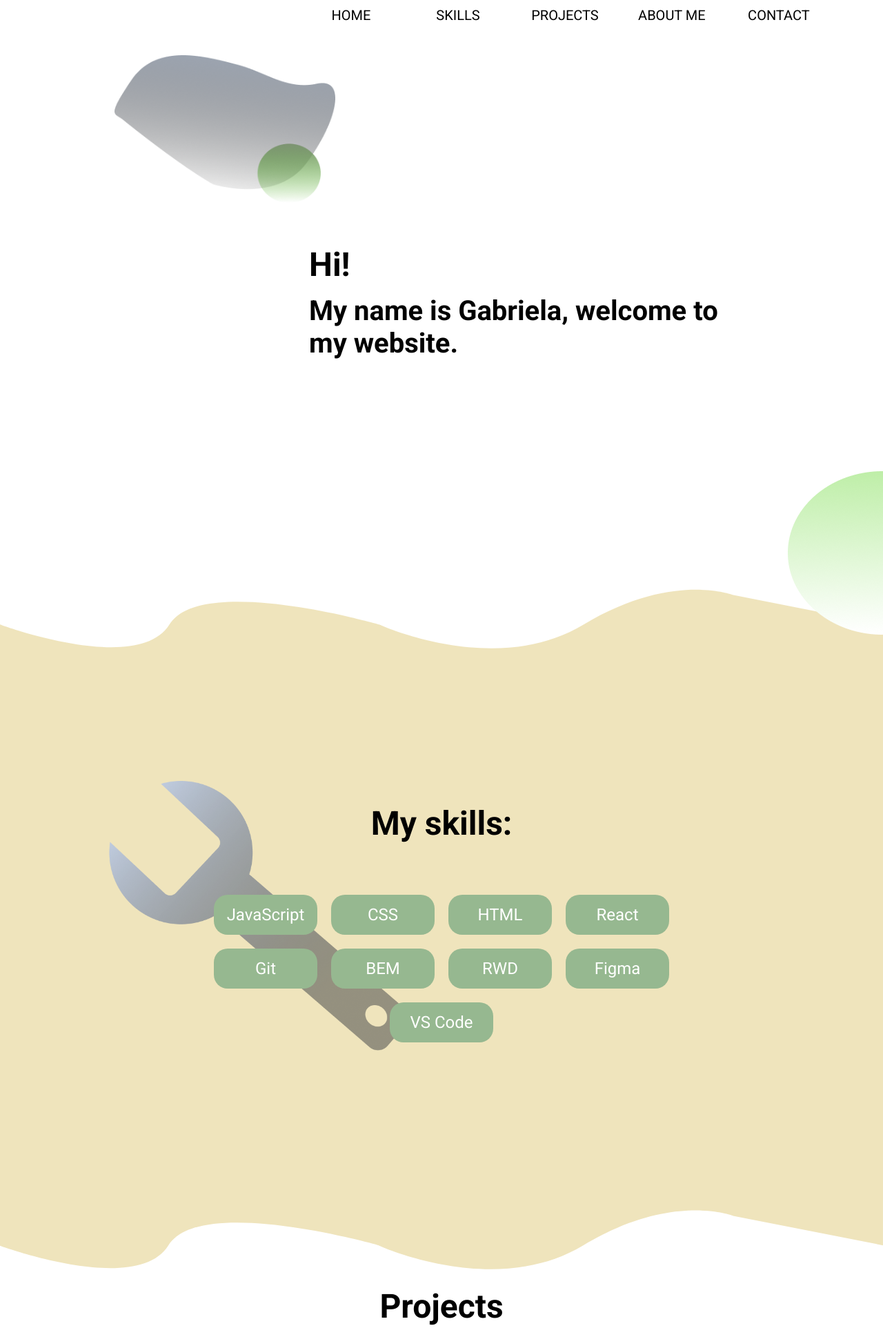
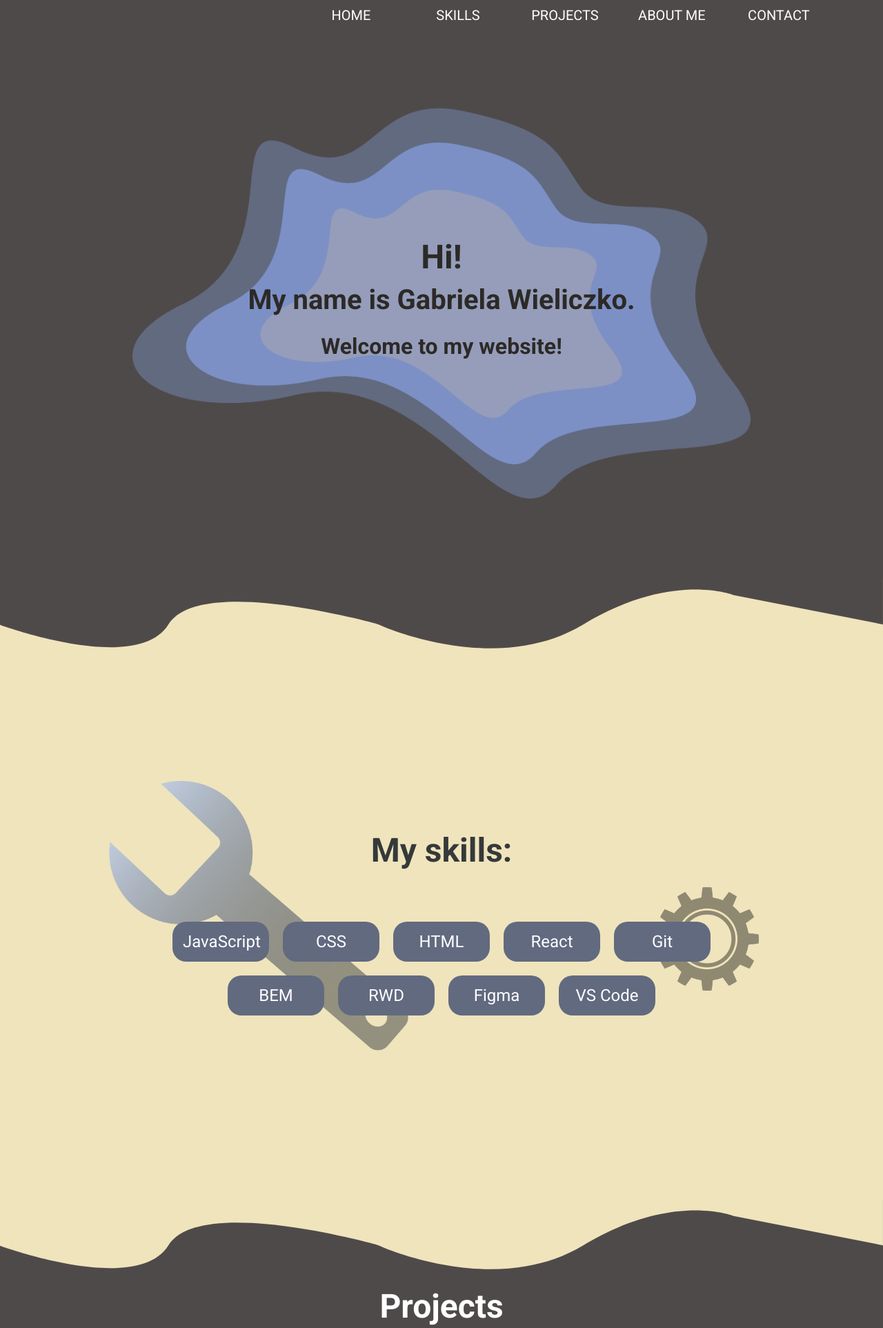
Before and after one commit to gabs505/portfolio_new_template, a PHP site: page / in a window 1280 px wide. Shown: the top 1925 px of the page at 69% size. Run offline with PHP 8.4, Linux system fonts and the light colour scheme.

```diff
--- a/index.html
+++ b/index.html
@@ -4,8 +4,8 @@
     <meta charset="UTF-8">
     <meta name="viewport" content="width=device-width, initial-scale=1.0">
     <title>Document</title>
-    <link rel="stylesheet" href="style.css">
-    <link rel="stylesheet" href="form.css">
+    <link rel="stylesheet" href="styles/style.css">
+    <link rel="stylesheet" href="styles/form.css">
     <link href="https://fonts.googleapis.com/css2?family=Roboto:wght@300;400;700&display=swap" rel="stylesheet">
 </head>
 <body>
@@ -30,13 +30,14 @@
         <div class="main-section">
             <div class="hello-content">
                 <h1 class="main-section-title">Hi!</h1>
-                <h2 class="main-section-subtitle">My name is Gabriela, welcome to my website.</h2>
+                <h2 class="main-section-subtitle">My name is Gabriela Wieliczko.</h2>
+                <p class="welcome-paragraph">Welcome to my website!</p>
 
             </div>
-            <img class="background-bubble" src="img/background-bubble.png" width="138px" height="237px">
+            <div class="main-shapes"></div>
         </div>
-        <div class="bubbles"></div>
-        <div class="ending white-ending-1"></div>
+
+        <div class="ending dark-grey-ending-2"></div>
 
         <!--SKILLS SECTION-->
         <div class="skills-section">
@@ -55,6 +56,7 @@
                     <div class="skill">Figma</div>
                     <div class="skill">VS Code</div>
 
+                    <div class="gear"></div>
                 </div>
 
 
@@ -62,7 +64,7 @@
             <div class="wrench"></div>
 
         </div>
-        <div class="ending grey-ending"></div>
+        <div class="ending grey-ending-2"></div>
 
         <!--PROJECTS SECTION-->
         <div class="projects-section">
@@ -86,7 +88,7 @@
             </div>
 
         </div>
-        <div class="ending white-ending-1"></div>
+        <div class="ending dark-grey-ending-2"></div>
 
         <!--  ABOUT-ME SECTION-->
         <div class="about-me-section">
@@ -117,12 +119,19 @@
                 </div>
                 <div class="form-wrapper">
                     <form>
-                        <label for="name">Name:</label>
-                        <input type="text" id="name" name="name">
-                        <label for="mail">Mail:</label>
-                        <input type="email" id="mail" name="mail">
-                        <label for="message">Your message:</label>
-                        <textarea id="message" name="message"></textarea>
+                        <div class="form-item-wrapper">
+                            <label for="name">Name:</label>
+                            <input class="input-el" type="text" id="name" name="name">
+                        </div>
+                        <div class="form-item-wrapper">
+                            <label for="mail">Mail:</label>
+                            <input class="input-el" type="email" id="mail" name="mail">
+                        </div>
+                        <div class="form-item-wrapper">
+                            <label for="message">Your message:</label>
+                            <textarea class="input-el" id="message" name="message"></textarea>
+                        </div>
+
                         <input type="submit" id="submit" value="Send">
                     </form>
                 </div>
@@ -132,7 +141,26 @@
 
         <!--FOOTER-->
         <div class="footer">
-
+            <div class="footer-icons">
+                <div class="footer-icon">
+                    <a>
+                    <svg xmlns="http://www.w3.org/2000/svg" width="24" height="24" viewBox="0 0 24 24" class="icon"><path class="icon-color" d="M12 0c-6.626 0-12 5.373-12 12 0 5.302 3.438 9.8 8.207 11.387.599.111.793-.261.793-.577v-2.234c-3.338.726-4.033-1.416-4.033-1.416-.546-1.387-1.333-1.756-1.333-1.756-1.089-.745.083-.729.083-.729 1.205.084 1.839 1.237 1.839 1.237 1.07 1.834 2.807 1.304 3.492.997.107-.775.418-1.305.762-1.604-2.665-.305-5.467-1.334-5.467-5.931 0-1.311.469-2.381 1.236-3.221-.124-.303-.535-1.524.117-3.176 0 0 1.008-.322 3.301 1.23.957-.266 1.983-.399 3.003-.404 1.02.005 2.047.138 3.006.404 2.291-1.552 3.297-1.23 3.297-1.23.653 1.653.242 2.874.118 3.176.77.84 1.235 1.911 1.235 3.221 0 4.609-2.807 5.624-5.479 5.921.43.372.823 1.102.823 2.222v3.293c0 .319.192.694.801.576 4.765-1.589 8.199-6.086 8.199-11.386 0-6.627-5.373-12-12-12z"/></svg>
+                    </a>
+                </div>
+                <div class="footer-icon">
+                    <a>
+                    <svg xmlns="http://www.w3.org/2000/svg" width="24" height="24" viewBox="0 0 24 24" class="icon"><path class="icon-color" d="M12 2c5.514 0 10 4.486 10 10s-4.486 10-10 10-10-4.486-10-10 4.486-10 10-10zm0-2c-6.627 0-12 5.373-12 12s5.373 12 12 12 12-5.373 12-12-5.373-12-12-12zm-2 8c0 .557-.447 1.008-1 1.008s-1-.45-1-1.008c0-.557.447-1.008 1-1.008s1 .452 1 1.008zm0 2h-2v6h2v-6zm3 0h-2v6h2v-2.861c0-1.722 2.002-1.881 2.002 0v2.861h1.998v-3.359c0-3.284-3.128-3.164-4-1.548v-1.093z"/></svg>
+                    </a>
+                </div>
+                <div class="footer-icon">
+                    <a>
+                    <svg xmlns="http://www.w3.org/2000/svg" width="24" height="24" viewBox="0 0 24 24" class="icon"><path class="icon-color" d="M12 0c-6.627 0-12 5.373-12 12s5.373 12 12 12 12-5.373 12-12-5.373-12-12-12zm-6.417 14.583c-.354-.318-.583-.79-.583-1.323 0-.532.229-1.003.583-1.323v2.646zm1.167.417c-.212 0-.323.003-.583-.08v-3.318c.276-.088.407-.085.583-.071v3.469zm1.167 0h-.584v-3.305l.18.105c.08-.328.222-.628.404-.895v4.095zm1.166 0h-.583v-4.706c.18-.134.373-.25.583-.33v5.036zm1.167 0h-.583v-5.167c.22-.023.286-.04.583.005v5.162zm1.167 0h-.584v-4.987l.222.107c.104-.181.228-.346.362-.5v5.38zm5.885 0h-5.302v-5.904c.465-.32 1.016-.512 1.611-.512 1.583 0 2.866 1.307 2.984 2.962 1.14-.558 2.405.34 2.405 1.642 0 1-.761 1.812-1.698 1.812z"/></svg>
+                    </a>
+                </div>
+            </div>
+            <div class="footer-text-wrapper">
+                <p class="footer-text">&copy 2020 Gabriela Wieliczko</p>
+            </div>
         </div>
 
     </div>
--- a/style.css
+++ b/styles/style.css
@@ -1,9 +1,12 @@
-
+*, *::after, *::before{
+    box-sizing:border-box;
+}
 
 body{
     margin:0;
     padding:0;
     font-family: 'Roboto', sans-serif;
+    color:#35393a;
 }
 
 .nav{
@@ -13,7 +16,7 @@ body{
     right:0;
     height:40px;
     padding:0px;
-    background-color:white;
+    background-color:#4F4A4A;
     z-index:1000;
 }
 
@@ -34,16 +37,17 @@ body{
     margin:0 20px;
     position:relative;
     text-align: center;
+    color:white;
 }
 
 .nav-item::before{
     content:' ';
     display:block;
     width:130px;
-    height:0.5em;
+    height:1em;
 
     position:absolute;
-    top: calc(50% - 0.25em);
+    top: calc(50% - 0.5em);
     left:-10px;
     z-index:-100;
     transform:scaleX(0);
@@ -81,9 +90,11 @@ body{
     width:100%;
     height:100vh;
     min-height:560px;
-    background-color: white;
+    background-color: #4F4A4A;
     display:flex;
     position:relative;
+    align-items: center;
+    justify-content: center;
 }
 
 
@@ -94,40 +105,43 @@ h1{
 }
 h2{
     font-size:2.5rem;
-    margin:10px 0;
+    margin:5px 100px;
+
+}
+
+.welcome-paragraph{
+    margin:20px 0;
+    font-size:2rem;
+    font-weight:bold;
 }
 
 .hello-content{
     flex-grow:1;
     display:flex;
     flex-direction: column;
-    align-items:flex-start;
+    align-items:center;
     justify-content:center;
     max-width:1200px;
-    margin-left: 35%;
-    margin-right:200px;
+    text-align:center;
+    z-index:100;
+    color:#2C2A27;
+
 
 }
 
-.bubbles{
-    background-image: url("img/bubbles.png");
+.main-shapes{
+    background-image: url("../img/main-shapes.png");
     background-size:contain;
     background-repeat:no-repeat;
-    background-position:bottom right;
-    width:25%;
-    height:234px;
+    background-position:center;
+    width:70%;
+    height:90vh;
     position:absolute;
-    left:13vw;
-    top:60px;
+    left:calc(50% - 35%);
+    top:calc(50% - 45vh);
 }
 
-.background-bubble{
-    position:absolute;
-    bottom:-80px;
-    right:0;
-    z-index:0;
 
-}
 
 
 .ending{
@@ -140,26 +154,33 @@ h2{
 }
 .grey-ending{
     background-color:white;
-    background-image: url('./img/div_bottom_grey.svg');
+    background-image: url('../img/div_bottom_grey.svg');
 
 }
 
 .white-ending-1{
 
     background-color:#EFE4BC;
-    background-image: url('./img/div_bottom_white.svg');
+    background-image: url('../img/div_bottom_white.svg');
 }
 
 .dark-grey-ending{
 
     background-color:rgb(37, 37, 37);
-    background-image: url('./img/div_bottom_dark.svg');
+    background-image: url('../img/div_bottom_dark.svg');
+
+}
+
+.dark-grey-ending-2{
+
+    background-color:#EFE4BC;
+    background-image: url('../img/div_bottom_dark.svg');
 
 }
 .grey-ending-2{
 
     background-color:#4F4A4A;
-    background-image: url('./img/div_bottom_grey.svg');
+    background-image: url('../img/div_bottom_grey.svg');
 
 }
 
@@ -192,13 +213,14 @@ h2{
     width:80%;
     flex-wrap:wrap;
     justify-content:center;
+    position: relative;
 }
 
 .skill{
     z-index:100;
-    width:120px;
+    width:140px;
     padding:15px;
-    background-color:#96B890;
+    background-color:#626A80;
     border-radius:20px;
     margin:10px;
     text-align:center;
@@ -206,8 +228,21 @@ h2{
     font-size:1.5rem;
 }
 
+.gear{
+    background-image: url("../img/File_Gear_icon.png");
+    background-repeat:no-repeat;
+    background-size:contain;
+    background-position: top left;
+    width:200px;
+    height:150px;
+    position:absolute;
+    right:-100px;
+    top:-40px;
+    opacity:0.4;
+}
+
 .wrench{
-    background-image: url("img/wrench.png");
+    background-image: url("../img/wrench.png");
     background-repeat:no-repeat;
     background-size:contain;
     width:40%;
@@ -231,6 +266,7 @@ h2{
 
 .projects-header{
     text-align: center;
+    color:white;
 }
 
 .projects-container{
```
Also changed, not shown: other parts of styles/style.css (+51 -8 lines), form.css (deleted, +0 -59 lines), styles/form.css (added, +73 -0 lines), img/iconmonstr-github-1.svg (added), img/main-shapes.png, img/profile photo.png, 1 other file.
